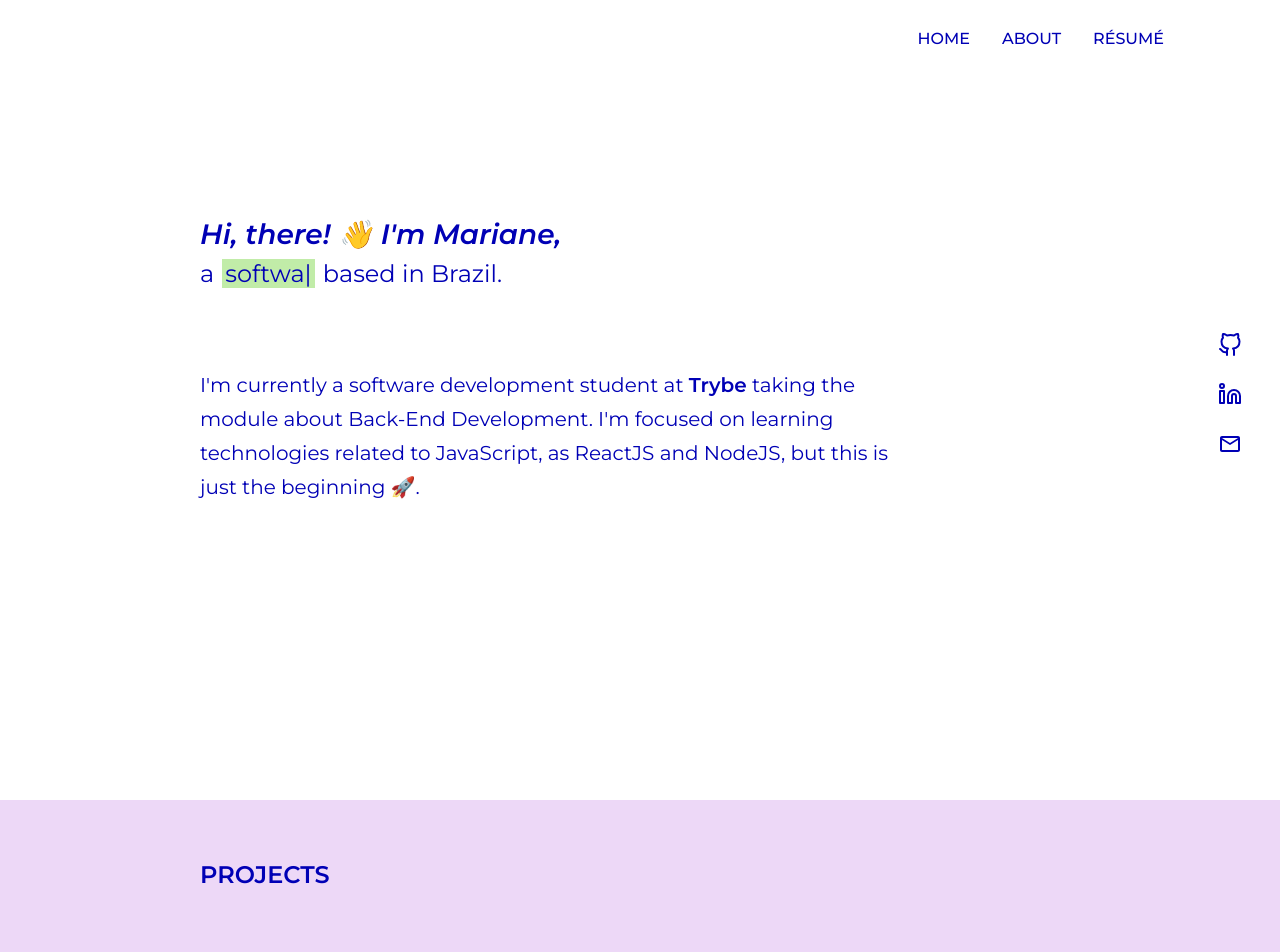
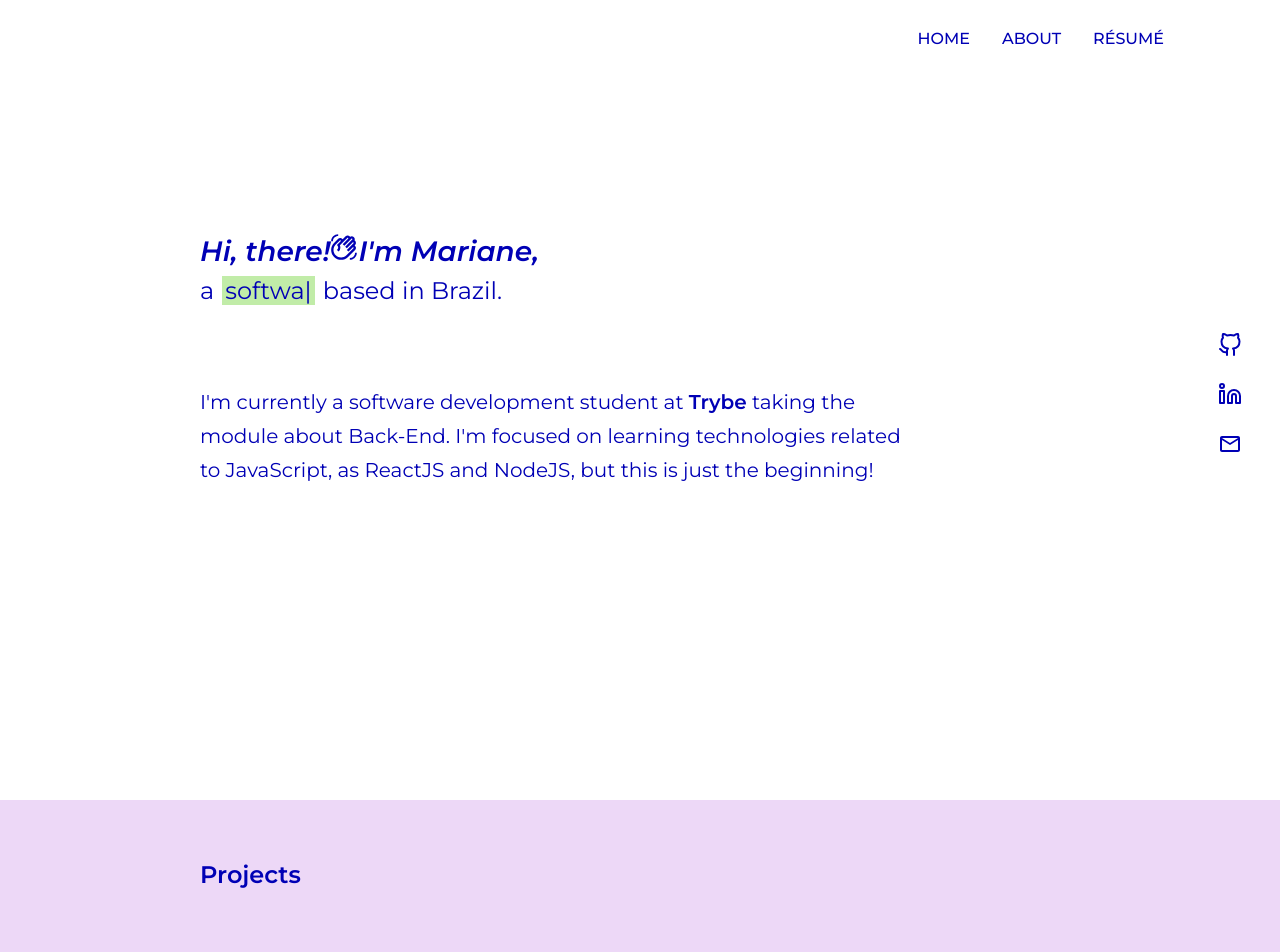
Before and after one commit to MarianeAlgayer/MarianeAlgayer.github.io, a React (Create React App) app in the folder portfolio/: page / in a window 1280 px wide. Shown: the top 952 px of the page. Built offline with nearby package versions, Linux system fonts and the light colour scheme.

Commit message:
feat: add contact section to home page

```diff
--- a/portfolio/src/pages/Home/index.jsx
+++ b/portfolio/src/pages/Home/index.jsx
@@ -1,7 +1,15 @@
 import React, { useEffect, useRef } from 'react';
 import Typed from 'typed.js';
 
-import { Introduction, Projects } from './styles';
+import { MdOutlineWavingHand } from 'react-icons/md';
+
+import Anchor from '../../components/Anchor';
+import ContactSection from '../../components/ContactSection';
+
+import {
+  Introduction,
+  Projects,
+} from './styles';
 
 function Home() {
   const el = useRef(null);
@@ -29,9 +37,13 @@ function Home() {
   }, []);
 
   return (
-    <main>
+    <main id="top">
       <Introduction>
-        <h1>Hi, there! 👋 I&apos;m Mariane,</h1>
+        <h1>
+          Hi, there!
+          <MdOutlineWavingHand />
+          I&apos;m Mariane,
+        </h1>
 
         <h2>
           a
@@ -42,15 +54,32 @@ function Home() {
         <p>
           I&apos;m currently a software development student at
           {' '}
-          <a href="https://www.betrybe.com/" target="_blank" rel="noreferrer">Trybe</a>
+          <Anchor
+            href="https://www.betrybe.com/"
+            text="Trybe"
+          />
           {' '}
-          taking the module about Back-End Development. I&apos;m focused on learning technologies related to JavaScript, as ReactJS and NodeJS, but this is just the beginning 🚀.
+          taking the module about Back-End. I&apos;m focused on learning technologies related to
+          {' '}
+          <span>JavaScript,</span>
+          {' '}
+          as
+          {' '}
+          <span>ReactJS</span>
+          {' '}
+          and
+          {' '}
+          <span>NodeJS,</span>
+          {' '}
+          but this is just the beginning!
         </p>
       </Introduction>
 
       <Projects>
-        <h3>PROJECTS</h3>
+        <h3>Projects</h3>
       </Projects>
+
+      <ContactSection />
     </main>
   );
 }
```
